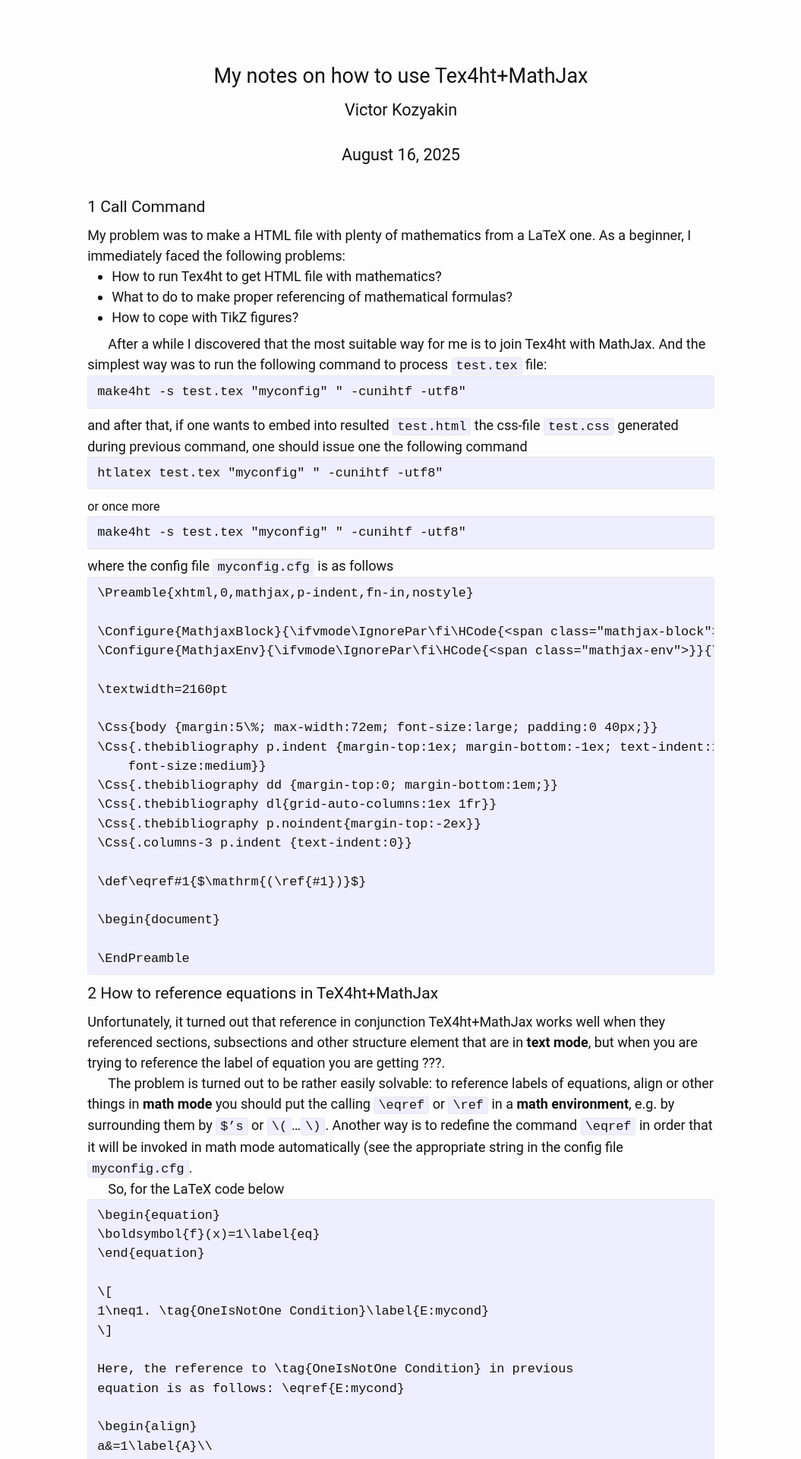
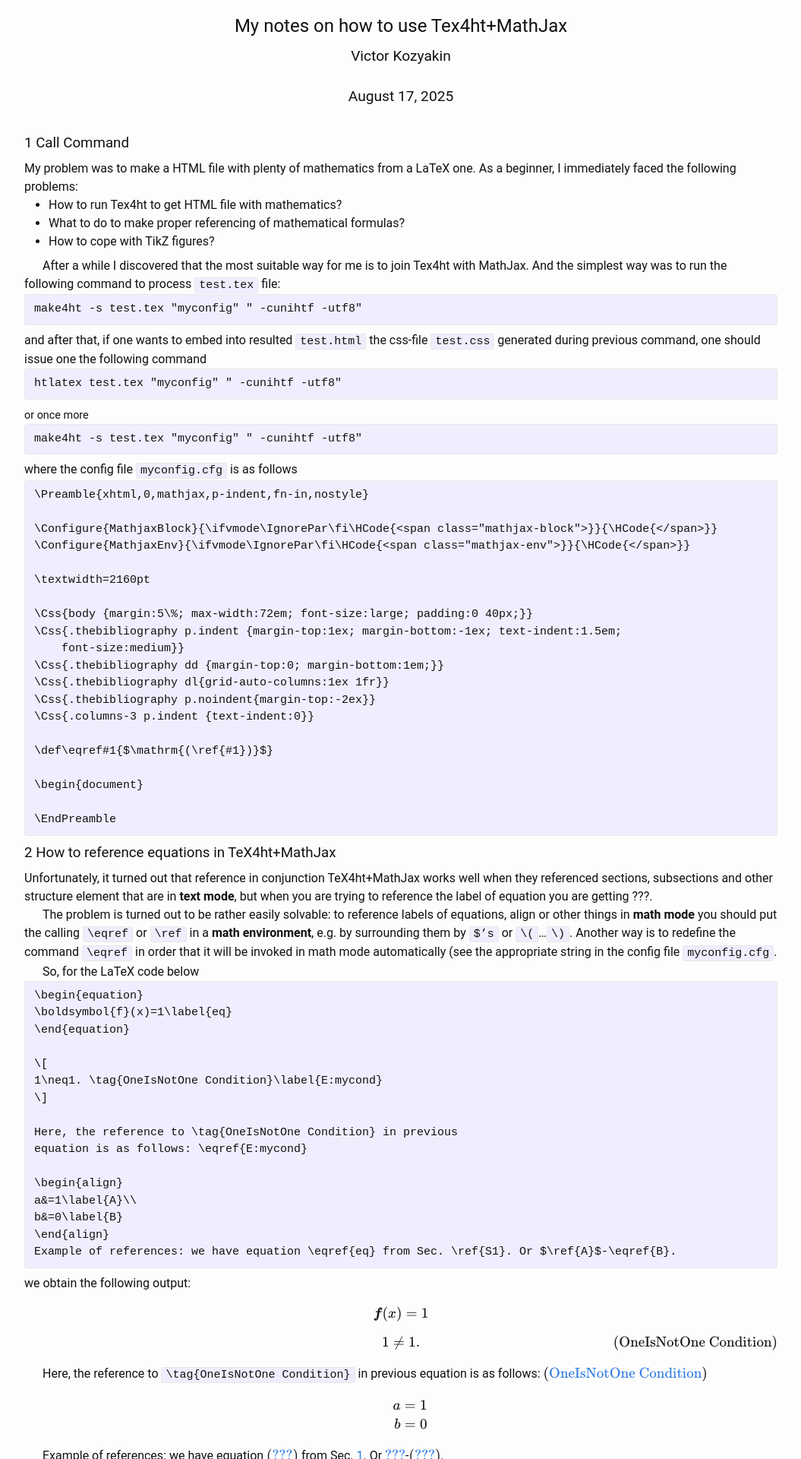
Before and after one commit to kozyakin/kozyakin.github.io, a Jekyll site: the page built from latex2html/latex2html_via_tex4ht.html, in a window 1280 px wide. Shown: the top 1920 px of the page at 76% size, without its empty margins (112-1167 px from the left). Built offline with Jekyll 4.4.1, drawn with Linux system fonts in a browser that asks for light colours; formulas are drawn with MathJax 3.

Commit message:
Update latex2html_via_tex4ht.html

```diff
--- a/latex2html/latex2html_via_tex4ht.html
+++ b/latex2html/latex2html_via_tex4ht.html
@@ -10,10 +10,10 @@
   <meta content='width=device-width,initial-scale=1' name='viewport'>
   <style type='text/css'>
   <!--
-  .ecrm-1728{font-size:170%}
-  .ecrm-1200{font-size:120%}
-  .ecrm-0900{font-size:90%}
-  .ecbx-1000{font-weight:700}
+  .ec-lmr-17{font-size:170%}
+  .ec-lmr-12{font-size:120%}
+  .ec-lmr-9{font-size:90%}
+  .ec-lmbx-10{font-weight:700}
   p.noindent,p.nopar{text-indent:0}
   p.indent{text-indent:1.5em}
   p{margin-top:0;margin-bottom:0}
@@ -40,10 +40,10 @@
   figcaption.caption{text-indent:-2em;margin-left:3em;margin-right:1em;text-align:center}
   figcaption.caption span.id{font-weight:700;white-space:nowrap}
   img+figcaption,p+figcaption{margin-top:1em}
-  .thebibliography dl{display:grid;grid-auto-columns:min-content 1fr;grid-auto-flow:column;grid-auto-columns:1ex 1fr}
+  .thebibliography dl{display:grid;grid-auto-columns:min-content 1fr;grid-auto-flow:column;grid-template-columns:2.5em 1fr}
   .thebibliography dt{grid-column:1;margin-bottom:.5em}
-  body{margin:5%;max-width:72em;font-size:large;padding:0 40px}
-  .thebibliography p.indent{margin-top:1ex;margin-bottom:-1ex;text-indent:1.5em;font-size:medium}
+  body{margin:0;padding:0}
+  .thebibliography p.indent{margin-top:1ex;margin-bottom:-1ex;text-indent:1.5em;font-size:smaller}
   .thebibliography dd{margin-top:0;margin-bottom:1em}
   .thebibliography p.noindent{margin-top:-2ex}
   .columns-3 p.indent{text-indent:0}
@@ -59,10 +59,10 @@
   <div class='maketitle'>
     <h2 class='titleHead'>My notes on how to use Tex4ht+MathJax</h2>
     <div class='author'>
-      <span class='ecrm-1200'>Victor Kozyakin</span>
+      <span class='ec-lmr-12'>Victor Kozyakin</span>
     </div><br>
     <div class='date'>
-      <span class='ecrm-1200'>August 16, 2025</span>
+      <span class='ec-lmr-12'>August 17, 2025</span>
     </div>
   </div>
   <h3 class='sectionHead' id='call-command'><span class='titlemark'>1</span> <a id='x1-10001'></a>Call Command</h3><!-- l. 24 -->
@@ -80,7 +80,7 @@
   <pre class='verbatim' id='verbatim-2'>
 htlatex test.tex "myconfig" " -cunihtf -utf8"
 </pre><!-- l. 45 -->
-  <p class='nopar'><span class='ecrm-0900'>or once more</span></p>
+  <p class='nopar'><span class='ec-lmr-9'>or once more</span></p>
   <pre class='verbatim' id='verbatim-3'>
 make4ht -s test.tex "myconfig" " -cunihtf -utf8"
 </pre><!-- l. 49 -->
@@ -109,8 +109,8 @@
 </pre><!-- l. 75 -->
   <p class='nopar'></p>
   <h3 class='sectionHead' id='how-to-reference-equations-in-texhtmathjax'><span class='titlemark'>2</span> <a id='x1-20002'></a>How to reference equations in TeX4ht+MathJax</h3><!-- l. 78 -->
-  <p class='noindent'>Unfortunately, it turned out that reference in conjunction TeX4ht+MathJax works well when they referenced sections, subsections and other structure element that are in <span class='ecbx-1000'>text mode</span>, but when you are trying to reference the label of equation you are getting ???.</p><!-- l. 86 -->
-  <p class='indent'>The problem is turned out to be rather easily solvable: to reference labels of equations, align or other things in <span class='ecbx-1000'>math mode</span> you should put the calling <span class='obeylines-h'><code class='verb'>\eqref</code></span> or <span class='obeylines-h'><code class='verb'>\ref</code></span> in a <span class='ecbx-1000'>math environment</span>, e.g. by surrounding them by <span class='obeylines-h'><code class='verb'>$’s</code></span> or <span class='obeylines-h'><code class='verb'>\(</code></span>…<span class='obeylines-h'><code class='verb'>\)</code></span>. Another way is to redeﬁne the command <span class='obeylines-h'><code class='verb'>\eqref</code></span> in order that it will be invoked in math mode automatically (see the appropriate string in the conﬁg ﬁle <span class='obeylines-h'><code class='verb'>myconfig.cfg</code></span>.</p><!-- l. 99 -->
+  <p class='noindent'>Unfortunately, it turned out that reference in conjunction TeX4ht+MathJax works well when they referenced sections, subsections and other structure element that are in <span class='ec-lmbx-10'>text mode</span>, but when you are trying to reference the label of equation you are getting ???.</p><!-- l. 86 -->
+  <p class='indent'>The problem is turned out to be rather easily solvable: to reference labels of equations, align or other things in <span class='ec-lmbx-10'>math mode</span> you should put the calling <span class='obeylines-h'><code class='verb'>\eqref</code></span> or <span class='obeylines-h'><code class='verb'>\ref</code></span> in a <span class='ec-lmbx-10'>math environment</span>, e.g. by surrounding them by <span class='obeylines-h'><code class='verb'>$’s</code></span> or <span class='obeylines-h'><code class='verb'>\(</code></span>…<span class='obeylines-h'><code class='verb'>\)</code></span>. Another way is to redeﬁne the command <span class='obeylines-h'><code class='verb'>\eqref</code></span> in order that it will be invoked in math mode automatically (see the appropriate string in the conﬁg ﬁle <span class='obeylines-h'><code class='verb'>myconfig.cfg</code></span>.</p><!-- l. 99 -->
   <p class='indent'>So, for the LaTeX code below</p>
   <pre class='verbatim' id='verbatim-5'>
 \begin{equation}
@@ -130,7 +130,7 @@
 \end{align}
 Example of references: we have equation \eqref{eq} from Sec. \ref{S1}. Or $\ref{A}$-\eqref{B}.
 </pre><!-- l. 118 -->
-  <p class='nopar'>we obtain the following output: <span class='mathjax-env'>\begin{equation} \boldsymbol {f}(x)=1\label {eq} \end{equation}</span><a id='x1-2001r1'></a> <span class='mathjax-block'>\[ 1\neq 1. \tag {OneIsNotOne Condition}\label {E:mycond} \]</span></p><!-- l. 129 -->
+  <p class='nopar'>we obtain the following output: <span class='mathjax-env'>\begin{equation} \boldsymbol {f}(x)=1\label {eq} \end{equation}</span><a id='x1-2001r1'></a><span class='mathjax-block'>\[ 1\neq 1. \tag {OneIsNotOne Condition}\label {E:mycond} \]</span></p><!-- l. 129 -->
   <p class='indent'>Here, the reference to <span class='obeylines-h'><code class='verb'>\tag{OneIsNotOne&nbsp;Condition}</code></span> in previous equation is as follows: <span class='mathjax-inline'>\(\mathrm {(\ref {E:mycond})}\)</span> <span class='mathjax-env'>\begin{align} a & =1\label {A} \\ b & =0\label {B} \end{align}</span><a id='x1-2002r2'></a></p><!-- l. 137 -->
   <p class='indent'>Example of references: we have equation <span class='mathjax-inline'>\(\mathrm {(\ref {eq})}\)</span> from Sec. <a href='#call-command'>1<!-- tex4ht:ref: S1  --></a>. Or <span class='mathjax-inline'>\(\ref {A}\)</span>-<span class='mathjax-inline'>\(\mathrm {(\ref {B})}\)</span>.</p>
   <h3 class='sectionHead' id='how-to-cope-with-tikz-figures'><span class='titlemark'>3</span> <a id='x1-30003'></a>How to cope with TikZ ﬁgures</h3><!-- l. 142 -->
```
